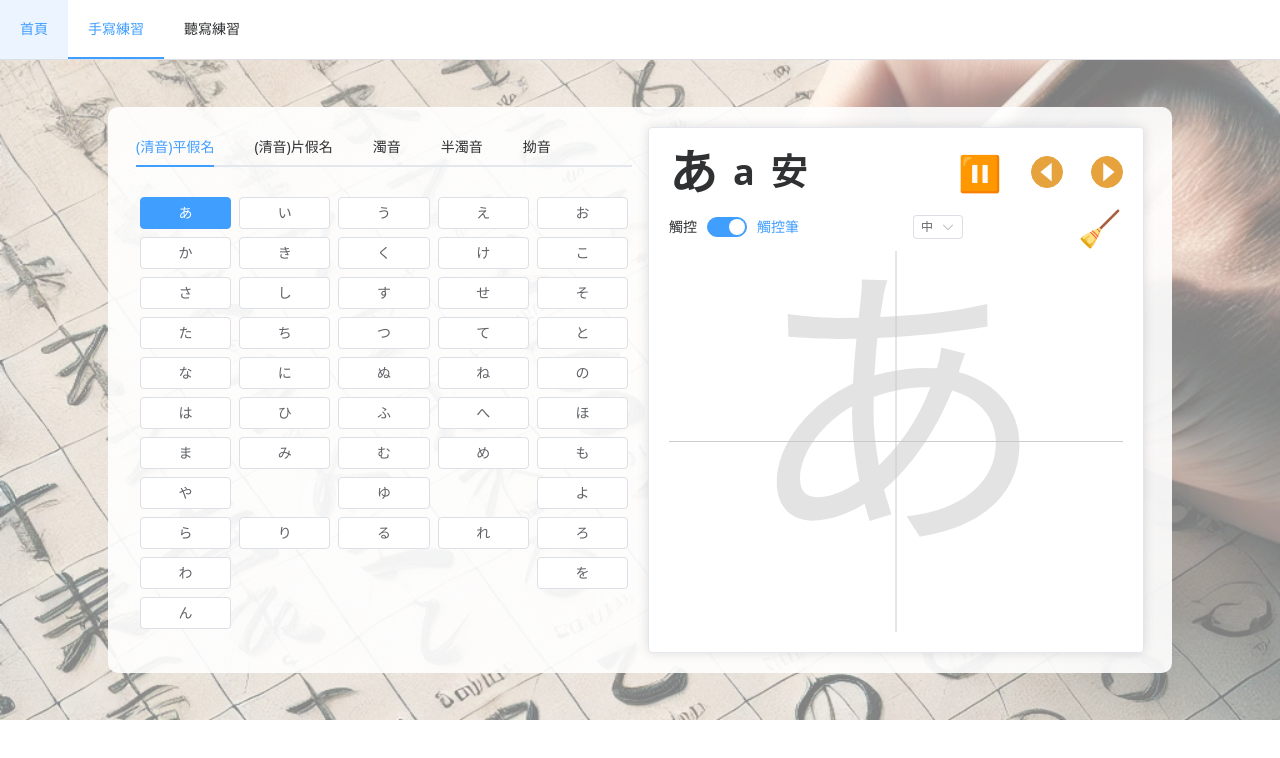
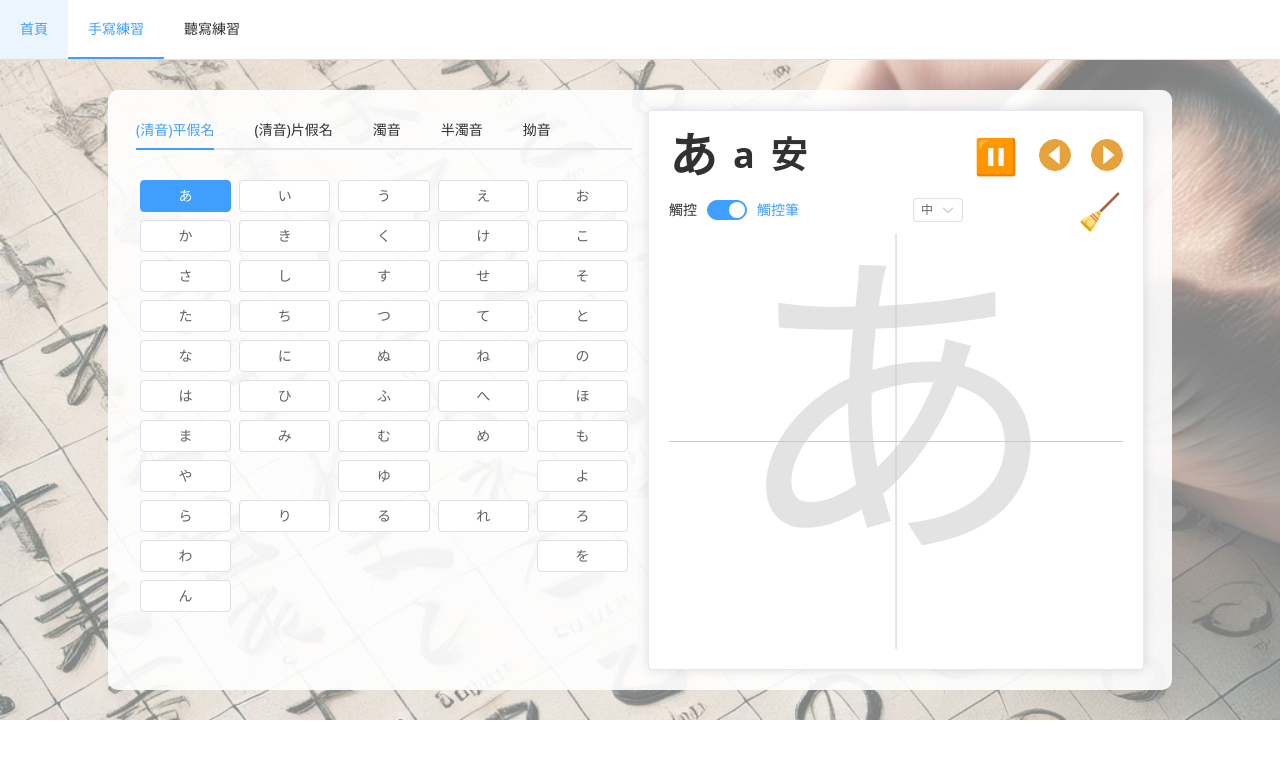
Before and after one commit to pseuder/myGojuon, a Vue app: page /writing in a window 1280 px wide. Shown: the top 758 px of the page. Built offline with nearby package versions, Linux system fonts and the light colour scheme.

Commit message:
feat: 更新手寫區容器寬度和音頻播放 (Update container width for handwriting area and audio playback)

```diff
--- a/src/views/ListeningPractice.vue
+++ b/src/views/ListeningPractice.vue
@@ -102,6 +102,7 @@
               @auto-detect="autoDetect"
               :example-kana="selectedSound.kana"
               :show-example="false"
+              :current-type="activeTab"
             />
           </div>
         </el-card>
@@ -170,7 +171,7 @@ watch(
 );
 
 watch(activeTab, () => {
-  handwritingCanvas.value?.clearCanvas();
+  selectedSound.value = currentSounds.value[0];
 });
 
 const findNextValidKana = (currentIndex, direction) => {
@@ -260,7 +261,6 @@ const playSound = () => {
 const selectSound = (sound) => {
   if (sound.kana) {
     selectedSound.value = sound;
-    handwritingCanvas.value?.clearCanvas();
   }
 };
 
--- a/src/views/WritingPractice.vue
+++ b/src/views/WritingPractice.vue
@@ -1,6 +1,6 @@
 <template>
-  <div class="container w-[90vw] md:w-[80vw]">
-    <div class="flex flex-wrap">
+  <div class="container w-[90vw] md:w-[80vw] h-[70vh]">
+    <div class="flex flex-wrap h-full">
       <!-- 左側50音列表 -->
       <div class="w-full lg:w-1/2 px-2 mb-4" :key="activeTab">
         <h2 class="text-xl font-semibold mb-3">
@@ -35,13 +35,13 @@
         </div>
       </div>
       <!-- 右側手寫區 -->
-      <div class="w-full lg:w-1/2 aspect-square px-2">
+      <div class="w-full lg:w-1/2 h-full px-2">
         <el-card
           v-if="selectedSound"
           class="h-full"
           body-style="height: 100%; display: flex; flex-direction: column; gap: 15px"
         >
-          <div class="h-12 flex items-center gap-10">
+          <div class="h-12 flex items-center">
             <div class="flex-grow flex gap-4 self-center items-center">
               <div class="text-5xl font-bold w-max">
                 {{ selectedSound.kana }}
@@ -50,7 +50,7 @@
               <div class="text-4xl font-bold">{{ selectedSound.evo }}</div>
             </div>
 
-            <div class="flex gap-4">
+            <div class="flex gap-2">
               <audio
                 ref="audioPlayer"
                 :src="`/sounds/${selectedSound.romaji}.mp3`"
@@ -137,7 +137,7 @@ watch(
 );
 
 watch(activeTab, () => {
-  handwritingCanvas.value?.clearCanvas();
+  selectedSound.value = currentSounds.value[0];
 });
 
 const findNextValidKana = (currentIndex, direction) => {
@@ -197,8 +197,6 @@ const playSound = () => {
 const selectSound = (sound) => {
   if (sound.kana) {
     selectedSound.value = sound;
-    handwritingCanvas.value?.clearCanvas();
-    // 不在这里直接播放音频，而是通过 watch 来触发
   }
 };
 
```
